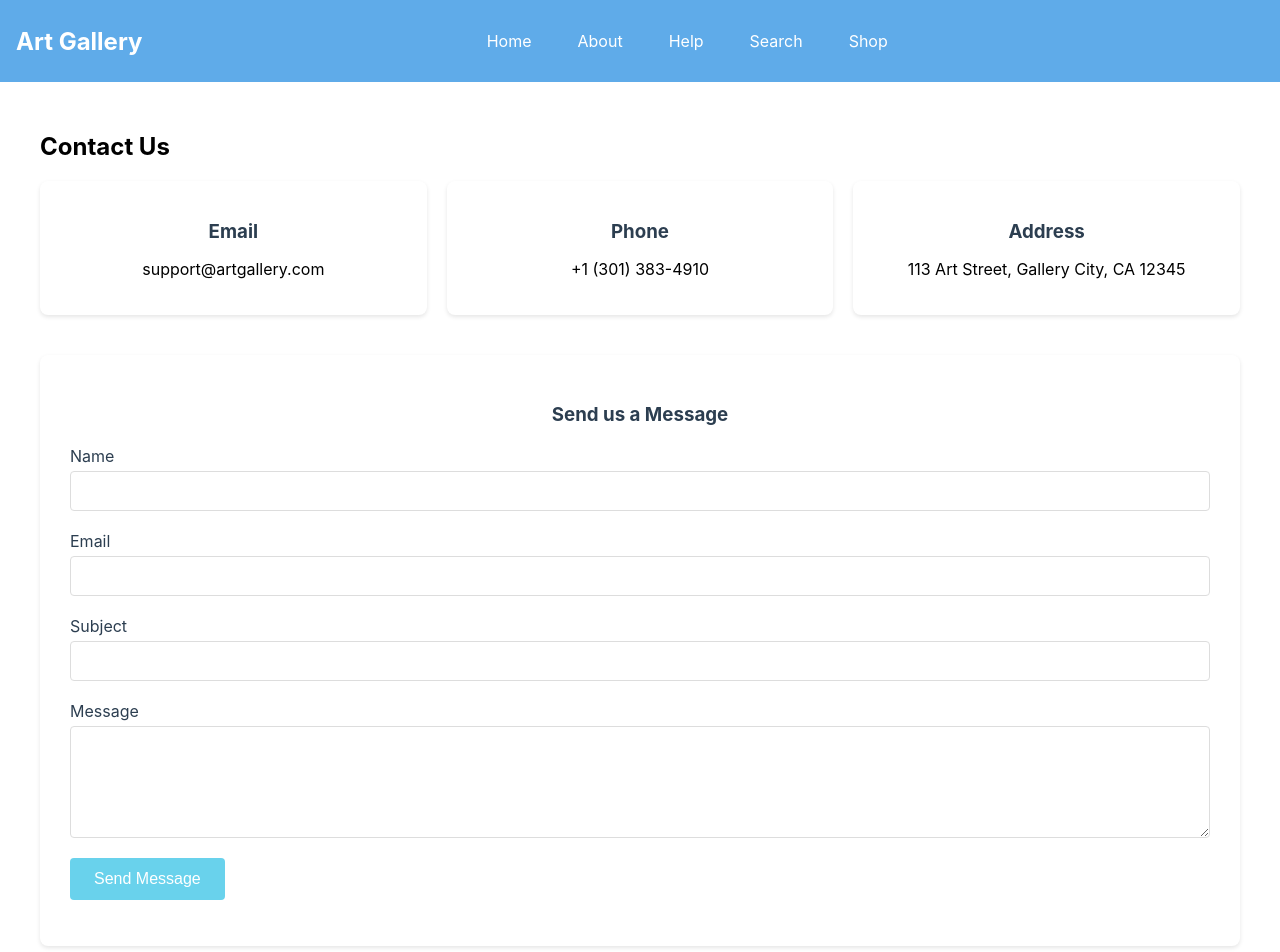
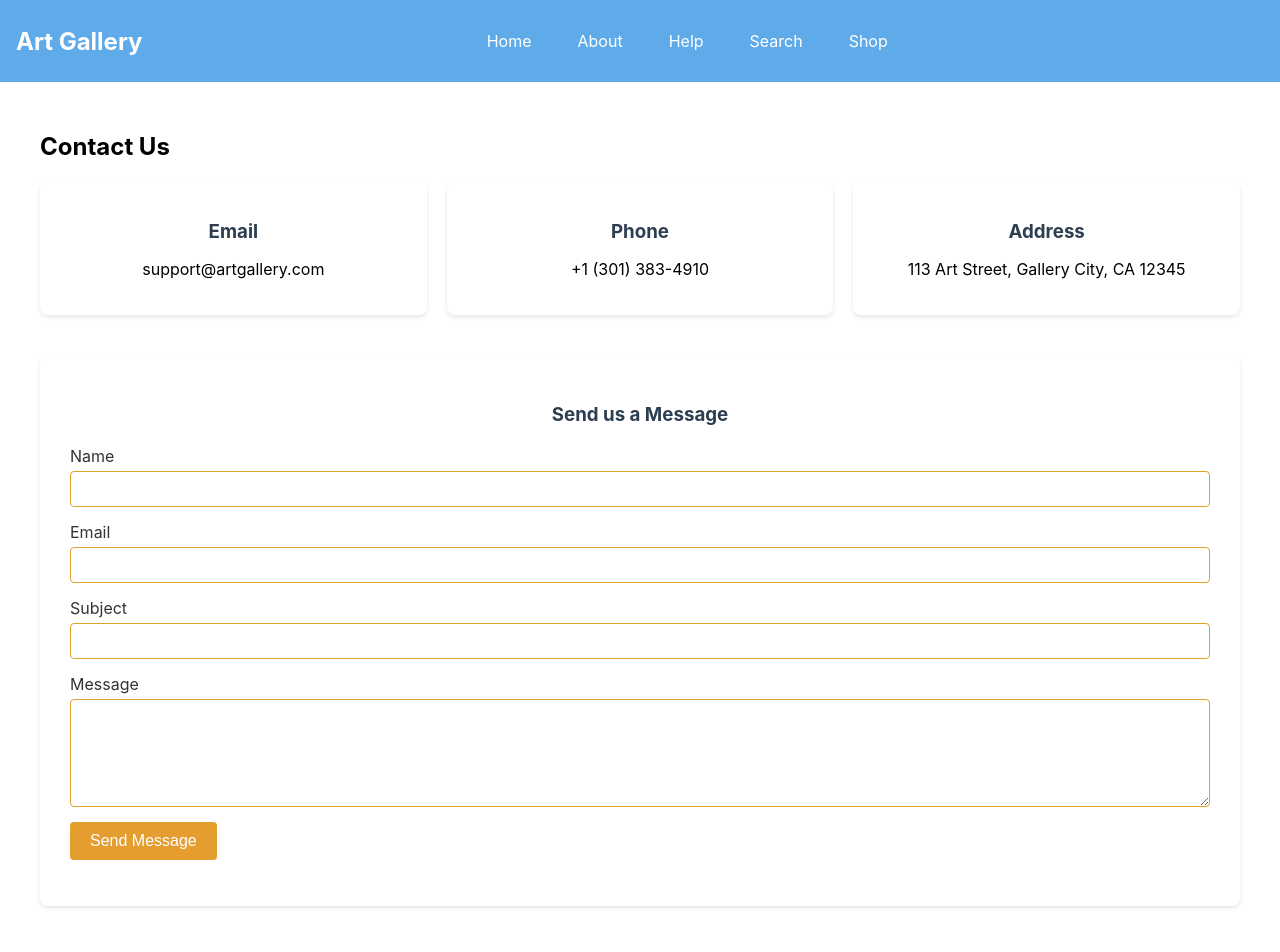
Before and after one commit to luceroz/INST377FinalProject, a React (Create React App) app in the folder frontend/: page /help in a window 1280 px wide. Shown: the top 952 px of the page. Built offline with nearby package versions, Linux system fonts and the light colour scheme.

Commit message:
Added styles for shop page

```diff
--- a/frontend/src/App.css
+++ b/frontend/src/App.css
@@ -216,7 +216,6 @@ section h3 {
   }
 }
 
-
 /* Help/Contact page styles */
 .help-container {
   max-width: 1200px;
@@ -382,9 +381,87 @@ section h3 {
 }
 
 /* Shop page styles */
+.shop-container {
+  padding: 20px;
+  max-width: 1200px;
+  margin: 0 auto;
+}
+
+.submit-artwork-form {
+  background: rgb(228, 221, 132);
+  padding: 20px;
+  border-radius: 8px;
+  margin-bottom: 30px;
+  box-shadow: 0 2px 4px rgba(0,0,0,0.1);
+}
+
+.form-group {
+  margin-bottom: 15px;
+}
+
+.form-group label {
+  display: block;
+  margin-bottom: 5px;
+  color: #333;
+}
+
+.form-group input,
+.form-group textarea {
+  width: 100%;
+  padding: 8px;
+  border: 1px solid #e0a12d;
+  border-radius: 4px;
+}
+
+.submit-button {
+  background: #e69d2f;
+  color: white;
+  padding: 10px 20px;
+  border: none;
+  border-radius: 4px;
+  cursor: pointer;
+}
+
+.submit-button:hover {
+  background: #5b9ada;
+}
+
+.artwork-card {
+  background: white;
+  border-radius: 8px;
+  padding: 15px;
+  box-shadow: 0 2px 4px rgba(0,0,0,0.1);
+}
+
 .artwork-image {
   width: 100%;
   height: 200px;
   object-fit: cover;
   border-radius: 4px;
 }
+
+.artwork-card h3 {
+  margin: 10px 0;
+  color: #2c3e50;
+}
+
+.price {
+  color: #27ae60;
+  font-weight: bold;
+  font-size: 1.2em;
+}
+
+.buy-button {
+  background: #3498db;
+  color: white;
+  padding: 8px 16px;
+  border: none;
+  border-radius: 4px;
+  cursor: pointer;
+  width: 100%;
+  margin-top: 10px;
+}
+
+.buy-button:hover {
+  background: #c0bd27;
+}
```
